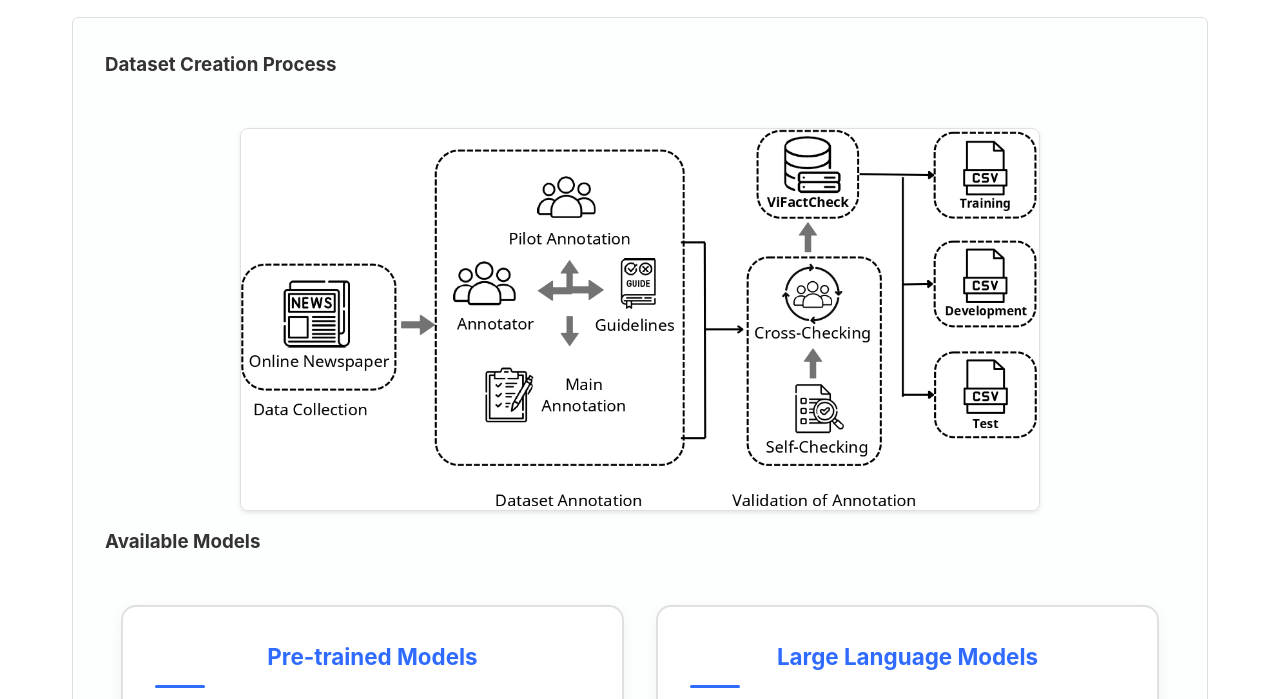
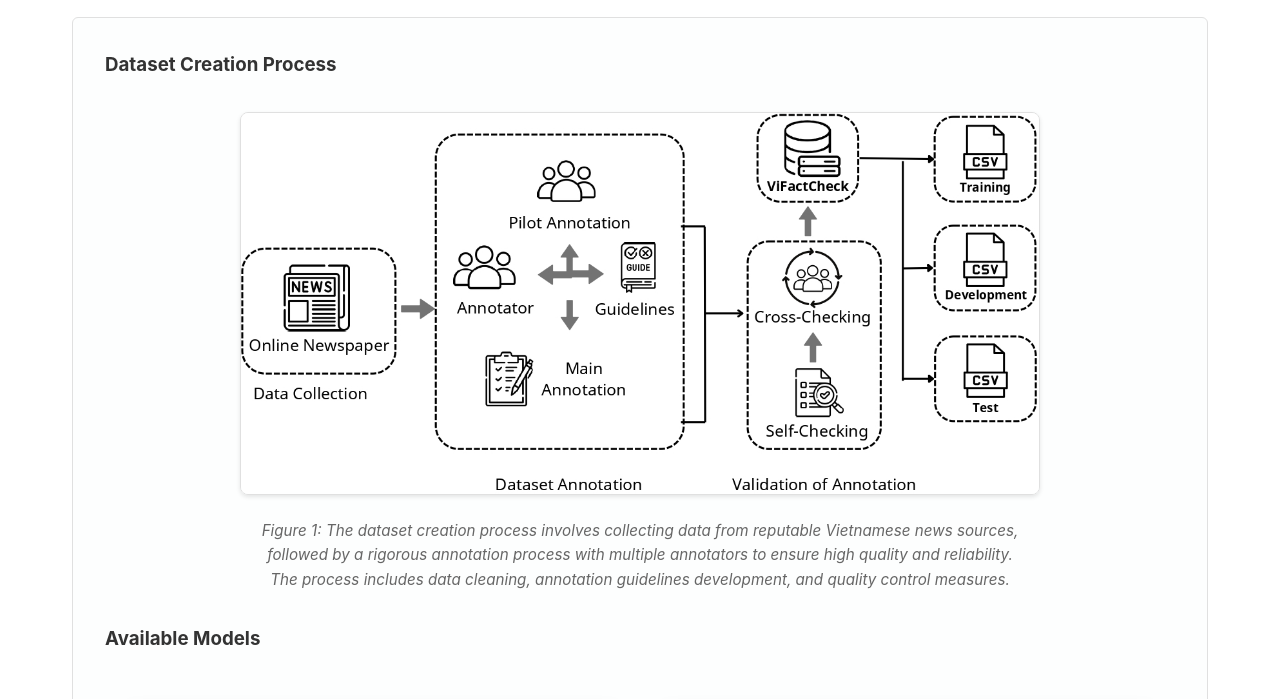
Before and after one commit to TTHHA/Vifactcheck_Site, a website: page index.html in a window 1280 px wide. Shown: the part 1470-2169 px from the top of the page. Drawn offline with nearby package versions, Linux system fonts and the light colour scheme; no server answers.

Commit message:
add desc image

```diff
--- a/index.html
+++ b/index.html
@@ -81,6 +81,7 @@
                     <h3>Dataset Creation Process</h3>
                     <div class="method-steps">
                         <img src="image\dataset.jpg" alt="Dataset Creation Process" class="pdf-image">
+                        <p class="image-description">Figure 1: The dataset creation process involves collecting data from reputable Vietnamese news sources, followed by a rigorous annotation process with multiple annotators to ensure high quality and reliability. The process includes data cleaning, annotation guidelines development, and quality control measures.</p>
                     </div>
 
                     <h3>Available Models</h3>
@@ -136,6 +137,7 @@
                     <h3>Our Approach</h3>
                     <div class="method-steps">
                         <img src="image/system_ar.jpg" alt="System Architecture" class="pdf-image">
+                        <p class="image-description">Figure 2: Our system architecture consists of three main components: (1) Evidence Retrieval using SBERT for finding relevant evidence, (2) Multi-evidence Processing to evaluate and combine multiple pieces of evidence, and (3) Fact Verification using fine-tuned language models to determine the veracity of claims.</p>
                     </div>
                 </div>
 
--- a/styles.css
+++ b/styles.css
@@ -1124,9 +1124,10 @@ code {
 }
 
 .method-steps {
-    display: grid;
-    grid-template-columns: repeat(auto-fit, minmax(250px, 1fr));
-    gap: 1.5rem;
+    display: flex;
+    flex-direction: column;
+    align-items: center;
+    gap: 1rem;
     margin-top: 2rem;
 }
 
@@ -1249,16 +1250,33 @@ code {
     width: 100%;
     max-width: 800px;
     height: auto;
-    margin: 1rem auto;
+    margin: 0 auto;
     display: block;
     border: 1px solid var(--border-color);
     border-radius: 8px;
     box-shadow: 0 2px 4px rgba(0,0,0,0.1);
 }
 
+.image-description {
+    font-size: 0.95rem;
+    color: #666;
+    line-height: 1.6;
+    margin: 0.5rem auto 2rem;
+    max-width: 800px;
+    text-align: center;
+    padding: 0 1rem;
+    font-style: italic;
+}
+
 @media (max-width: 768px) {
     .pdf-image {
         max-width: 100%;
+    }
+
+    .image-description {
+        font-size: 0.9rem;
+        padding: 0 0.5rem;
+        margin-bottom: 1.5rem;
     }
 }
 
```
